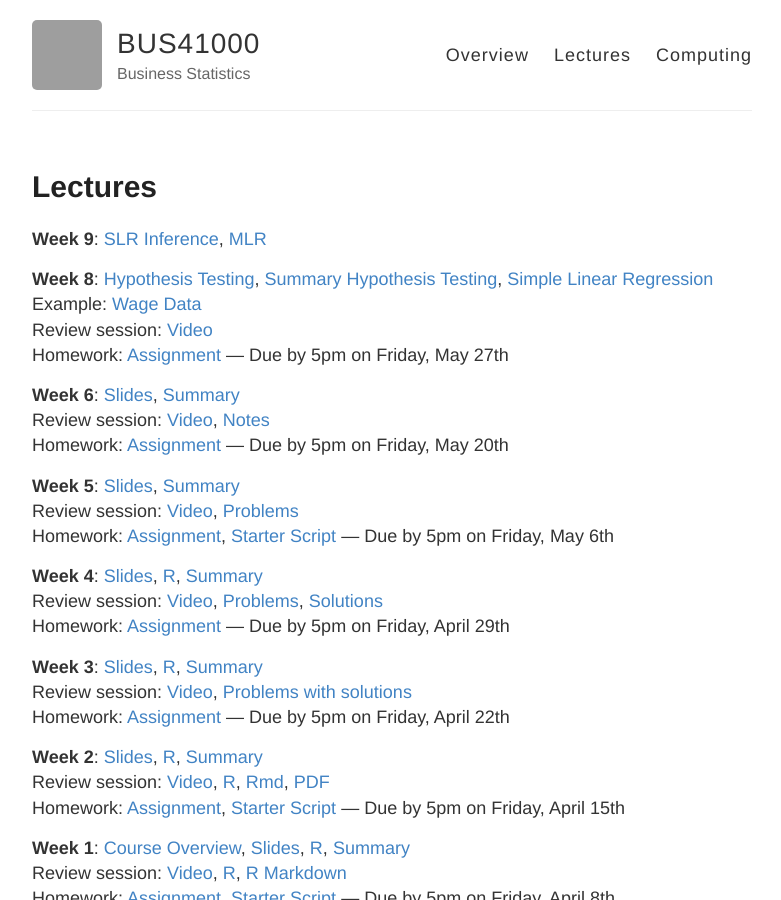
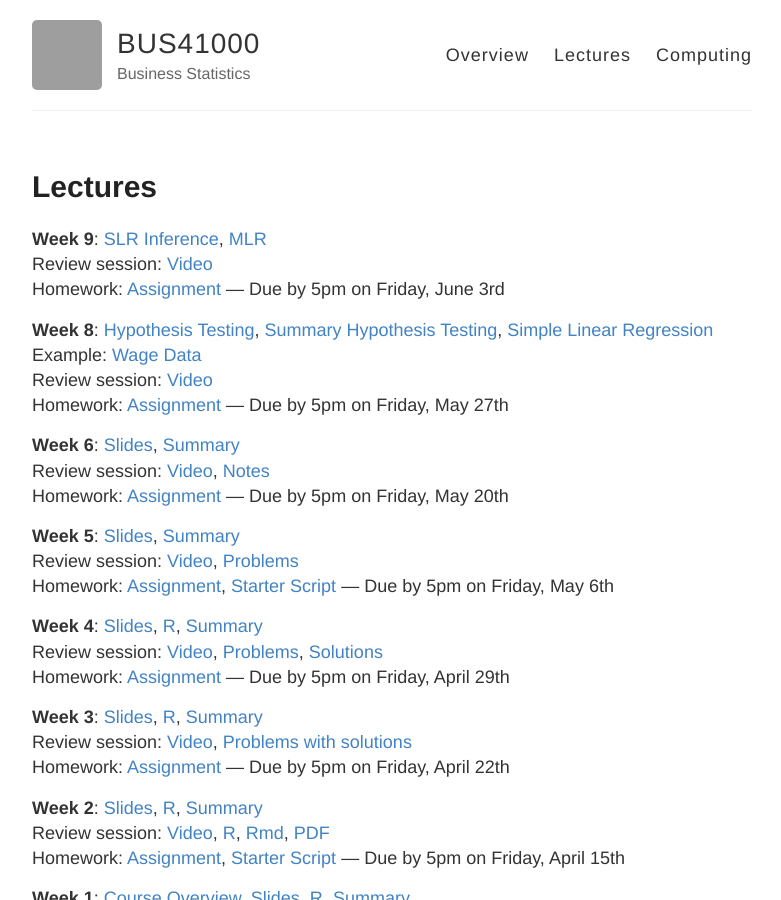
Before and after one commit to mlakolar/BUS41000, a Jekyll site: the page built from lectures.md, in a window 1280 px wide and 900 px high. Shown: the whole window, without its empty margins (248-1029 px from the left). Built offline with Jekyll 4.4.1, drawn with Linux system fonts in a browser that asks for light colours; grey boxes are pictures that could not be loaded.

Commit message:
Update lectures.md

```diff
--- a/lectures.md
+++ b/lectures.md
@@ -7,6 +7,12 @@ permalink: /lectures/
 **Week 9**:
 [SLR Inference](https://github.com/mlakolar/BUS41000/raw/master/slides/09_lecture_slr_inference.pdf),
 [MLR](https://github.com/mlakolar/BUS41000/raw/master/slides/09_lecture_mlr.pdf)
+Review session:
+[Video](https://media.chicagobooth.edu/Mediasite6/Play/ab79a5eb53da451aa0a1d929d95e8d6c1d)
+Homework:
+[Assignment]() ---
+Due by 5pm on Friday, June 3rd
+
 
 
 **Week 8**:
```
